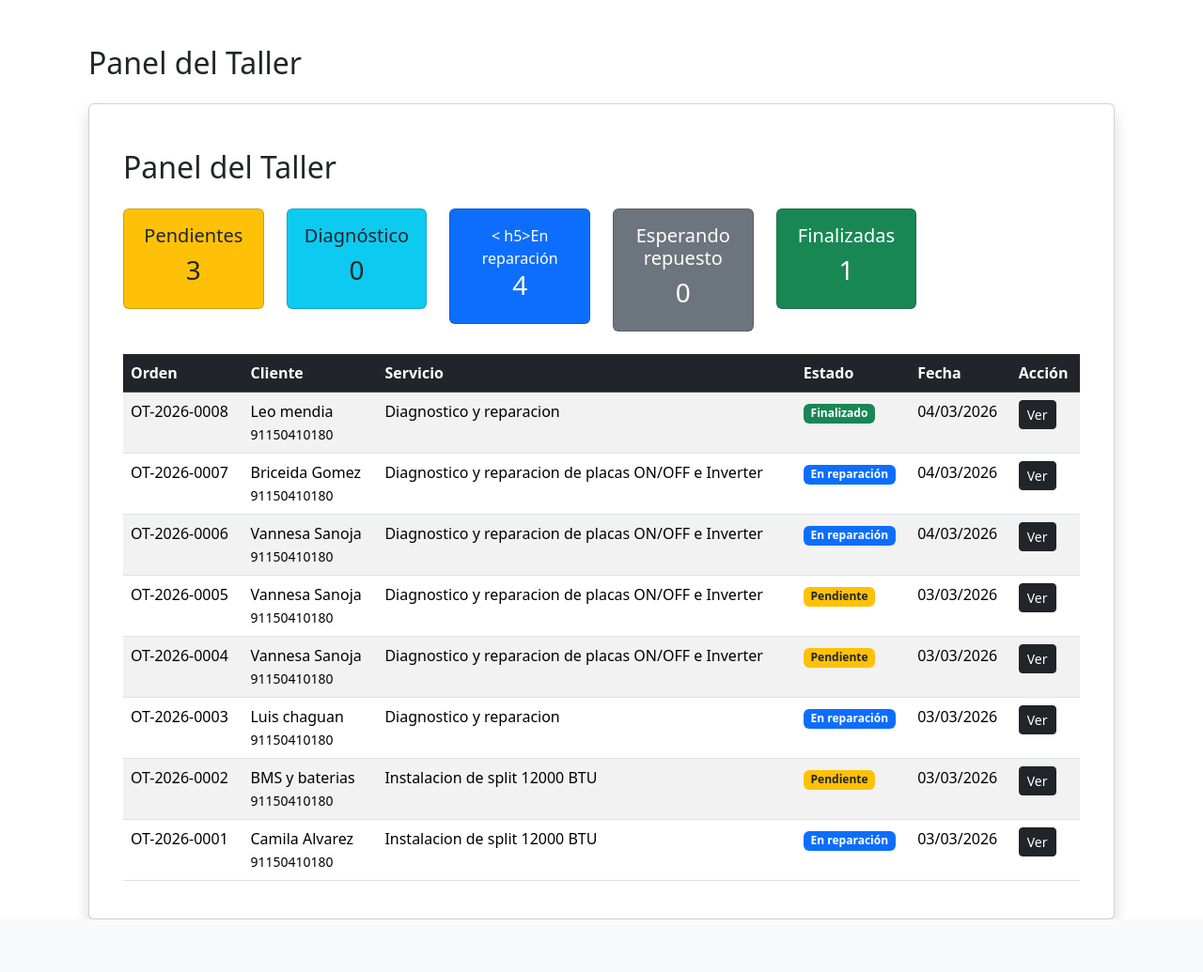
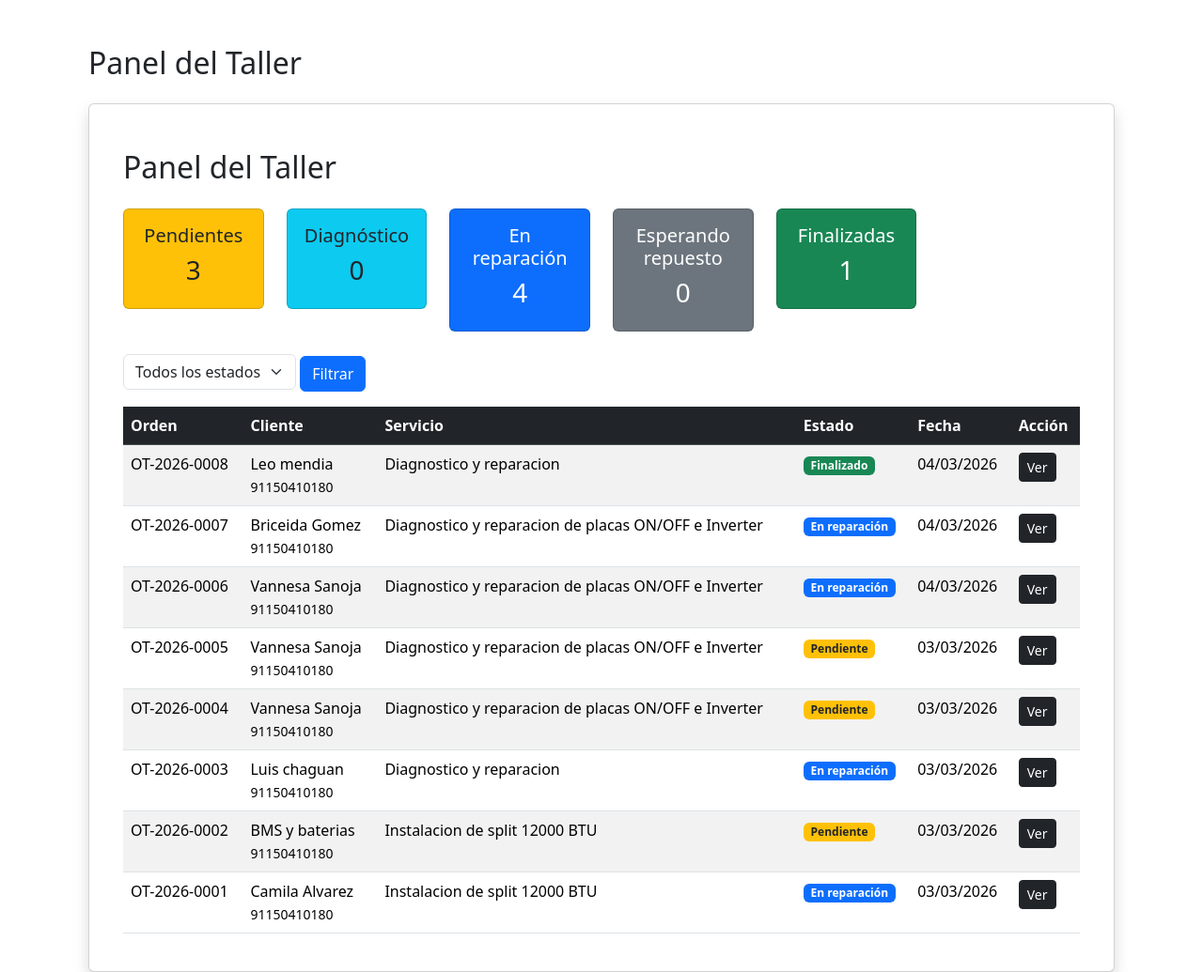
Before and after one commit to raulk21/servicio-tecnico, a Django app: page /panel-taller/ in a window 1280 px wide. Shown: the part 78-1113 px from the top of the page at 94% size. Before the commit the page ends 1057 px from the top, so only its background shows below. Run offline with Django 5.2, Linux system fonts and the light colour scheme; data comes from the database, SQL or seed files in the repository.

Commit message:
Panel taller con estadisticas

```diff
--- a/services/templates/services/workshop_panel.html
+++ b/services/templates/services/workshop_panel.html
@@ -32,7 +32,7 @@
                 <div class="col-md-2">
                     <div class="card bg-primary text-white">
                         <div class="card-body">
-<                           h5>En reparación</h5>
+                            <h5>En reparación</h5>
                             <h3>{{ proceso }}</h3>
                         </div>
                     </div>
@@ -56,7 +56,23 @@
                     </div>
                 </div>
 
-    </div>
+        </div>
+
+        <div class="mb-3">
+            <form method="GET">
+                <select name="estado" class="form-select w-auto d-inline">
+                    <option value="">Todos los estados</option>
+                    <option value="pendiente">Pendiente</option>
+                    <option value="reparacion">En reparación</option>
+                    <option value="terminado">Terminado</option>
+                    <option value="entregado">Entregado</option>
+                </select>
+
+                <button type="submit" class="btn btn-primary">
+                    Filtrar
+                </button>
+            </form>
+        </div>
 
         <table class="table table-striped table-hover">
             <thead class="table-dark">
```
